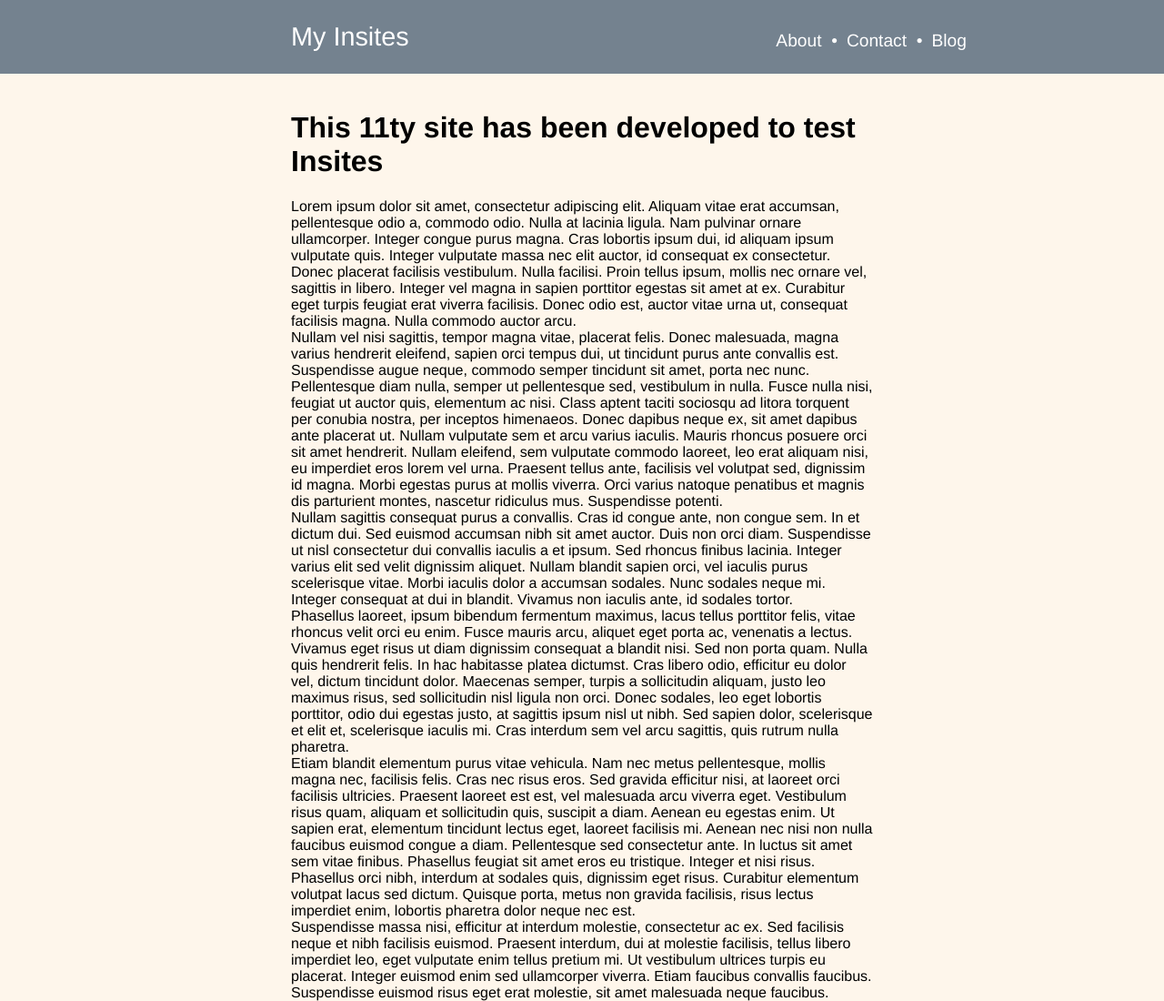
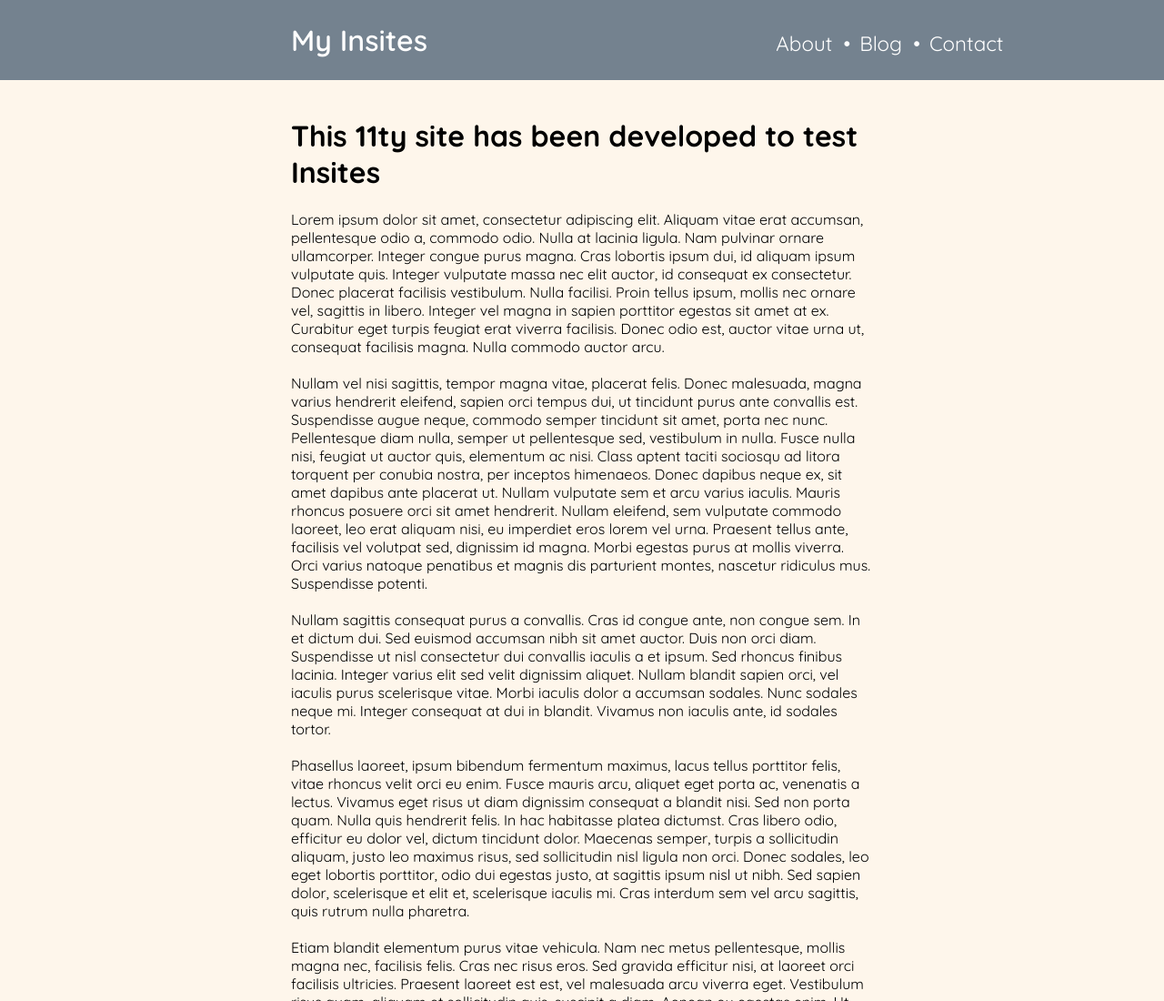
Before and after one commit to MatthewGoostreyInsites/11tyinsites, an Eleventy site: page src/index.md in a window 1280 px wide. Shown: the top 1100 px of the page at 91% size. Built offline with nearby package versions, Linux system fonts and the light colour scheme; Eleventy itself is replaced by a stand-in of ours; files that its build step writes are made by us from their sources.

Commit message:
added contact info

```diff
--- a/assets/styles.css
+++ b/assets/styles.css
@@ -7,8 +7,6 @@ html, body, p, a, ul, li {
 li {
     list-style: none;
 }
-/* google fonts */
-@import url('https://fonts.googleapis.com/css2?family=Quicksand:wght@300;400;500;600;700&display=swap');
 
 /* --- default styles --- */
 body {
@@ -40,11 +38,12 @@ body {
     margin-right: 10px;
 }
 .headerLeft {
-    font-size: 1.8rem;
+    font-size: 2rem;
     grid-column: 4/6;
+    font-weight: 600;
 }
 .headerRight {
-    font-size: 1.2rem;
+    font-size: 1.4rem;
     grid-column: 9/13;
     padding-top: 10px;
     /* padding-left: 20px; */
--- a/src/_includes/base.njk
+++ b/src/_includes/base.njk
@@ -11,8 +11,8 @@
         <div class="headerRight">
             <ul>
                 <li><a href="/about">About</a>&nbsp;&nbsp;&bull;</li>
-                <li><a href="/contact">Contact</a>&nbsp;&nbsp;&bull;</li>
-                <li><a href="/blogs">Blog</a></li>
+                <li><a href="/blogs">Blog</a>&nbsp;&nbsp;&bull;</li>
+                <li><a href="/contact">Contact</a></li>
             </ul>
         </div>
     </nav>
--- a/src/_includes/partials/head.njk
+++ b/src/_includes/partials/head.njk
@@ -4,8 +4,10 @@
   <meta charset="UTF-8" />
   <meta name="viewport" content="width=device-width, initial-scale=1.0" />
   <title>{{ title }}</title>
+  <meta name="description" content="{{ description }}">
+  <link rel="preconnect" href="https://fonts.gstatic.com">
+  <link href="https://fonts.googleapis.com/css2?family=Quicksand:wght@300;400;500;600;700&display=swap" rel="stylesheet">
+  <link rel="stylesheet" href="../assets/styles.css">
   <link rel="icon" type="image/ico" href="../assets/favicon.ico">
-  <meta name="description" content="{{ description }}">
-  <link rel="stylesheet" href="../assets/styles.css">
 </head>
 <body>
--- a/src/index.md
+++ b/src/index.md
@@ -7,18 +7,18 @@ eleventyNavigation:
   order: 100
 ---
 
-Lorem ipsum dolor sit amet, consectetur adipiscing elit. Aliquam vitae erat accumsan, pellentesque odio a, commodo odio. Nulla at lacinia ligula. Nam pulvinar ornare ullamcorper. Integer congue purus magna. Cras lobortis ipsum dui, id aliquam ipsum vulputate quis. Integer vulputate massa nec elit auctor, id consequat ex consectetur. Donec placerat facilisis vestibulum. Nulla facilisi. Proin tellus ipsum, mollis nec ornare vel, sagittis in libero. Integer vel magna in sapien porttitor egestas sit amet at ex. Curabitur eget turpis feugiat erat viverra facilisis. Donec odio est, auctor vitae urna ut, consequat facilisis magna. Nulla commodo auctor arcu.
+Lorem ipsum dolor sit amet, consectetur adipiscing elit. Aliquam vitae erat accumsan, pellentesque odio a, commodo odio. Nulla at lacinia ligula. Nam pulvinar ornare ullamcorper. Integer congue purus magna. Cras lobortis ipsum dui, id aliquam ipsum vulputate quis. Integer vulputate massa nec elit auctor, id consequat ex consectetur. Donec placerat facilisis vestibulum. Nulla facilisi. Proin tellus ipsum, mollis nec ornare vel, sagittis in libero. Integer vel magna in sapien porttitor egestas sit amet at ex. Curabitur eget turpis feugiat erat viverra facilisis. Donec odio est, auctor vitae urna ut, consequat facilisis magna. Nulla commodo auctor arcu.<br><br>
 
-Nullam vel nisi sagittis, tempor magna vitae, placerat felis. Donec malesuada, magna varius hendrerit eleifend, sapien orci tempus dui, ut tincidunt purus ante convallis est. Suspendisse augue neque, commodo semper tincidunt sit amet, porta nec nunc. Pellentesque diam nulla, semper ut pellentesque sed, vestibulum in nulla. Fusce nulla nisi, feugiat ut auctor quis, elementum ac nisi. Class aptent taciti sociosqu ad litora torquent per conubia nostra, per inceptos himenaeos. Donec dapibus neque ex, sit amet dapibus ante placerat ut. Nullam vulputate sem et arcu varius iaculis. Mauris rhoncus posuere orci sit amet hendrerit. Nullam eleifend, sem vulputate commodo laoreet, leo erat aliquam nisi, eu imperdiet eros lorem vel urna. Praesent tellus ante, facilisis vel volutpat sed, dignissim id magna. Morbi egestas purus at mollis viverra. Orci varius natoque penatibus et magnis dis parturient montes, nascetur ridiculus mus. Suspendisse potenti.
+Nullam vel nisi sagittis, tempor magna vitae, placerat felis. Donec malesuada, magna varius hendrerit eleifend, sapien orci tempus dui, ut tincidunt purus ante convallis est. Suspendisse augue neque, commodo semper tincidunt sit amet, porta nec nunc. Pellentesque diam nulla, semper ut pellentesque sed, vestibulum in nulla. Fusce nulla nisi, feugiat ut auctor quis, elementum ac nisi. Class aptent taciti sociosqu ad litora torquent per conubia nostra, per inceptos himenaeos. Donec dapibus neque ex, sit amet dapibus ante placerat ut. Nullam vulputate sem et arcu varius iaculis. Mauris rhoncus posuere orci sit amet hendrerit. Nullam eleifend, sem vulputate commodo laoreet, leo erat aliquam nisi, eu imperdiet eros lorem vel urna. Praesent tellus ante, facilisis vel volutpat sed, dignissim id magna. Morbi egestas purus at mollis viverra. Orci varius natoque penatibus et magnis dis parturient montes, nascetur ridiculus mus. Suspendisse potenti.<br><br>
 
-Nullam sagittis consequat purus a convallis. Cras id congue ante, non congue sem. In et dictum dui. Sed euismod accumsan nibh sit amet auctor. Duis non orci diam. Suspendisse ut nisl consectetur dui convallis iaculis a et ipsum. Sed rhoncus finibus lacinia. Integer varius elit sed velit dignissim aliquet. Nullam blandit sapien orci, vel iaculis purus scelerisque vitae. Morbi iaculis dolor a accumsan sodales. Nunc sodales neque mi. Integer consequat at dui in blandit. Vivamus non iaculis ante, id sodales tortor.
+Nullam sagittis consequat purus a convallis. Cras id congue ante, non congue sem. In et dictum dui. Sed euismod accumsan nibh sit amet auctor. Duis non orci diam. Suspendisse ut nisl consectetur dui convallis iaculis a et ipsum. Sed rhoncus finibus lacinia. Integer varius elit sed velit dignissim aliquet. Nullam blandit sapien orci, vel iaculis purus scelerisque vitae. Morbi iaculis dolor a accumsan sodales. Nunc sodales neque mi. Integer consequat at dui in blandit. Vivamus non iaculis ante, id sodales tortor.<br><br>
 
-Phasellus laoreet, ipsum bibendum fermentum maximus, lacus tellus porttitor felis, vitae rhoncus velit orci eu enim. Fusce mauris arcu, aliquet eget porta ac, venenatis a lectus. Vivamus eget risus ut diam dignissim consequat a blandit nisi. Sed non porta quam. Nulla quis hendrerit felis. In hac habitasse platea dictumst. Cras libero odio, efficitur eu dolor vel, dictum tincidunt dolor. Maecenas semper, turpis a sollicitudin aliquam, justo leo maximus risus, sed sollicitudin nisl ligula non orci. Donec sodales, leo eget lobortis porttitor, odio dui egestas justo, at sagittis ipsum nisl ut nibh. Sed sapien dolor, scelerisque et elit et, scelerisque iaculis mi. Cras interdum sem vel arcu sagittis, quis rutrum nulla pharetra.
+Phasellus laoreet, ipsum bibendum fermentum maximus, lacus tellus porttitor felis, vitae rhoncus velit orci eu enim. Fusce mauris arcu, aliquet eget porta ac, venenatis a lectus. Vivamus eget risus ut diam dignissim consequat a blandit nisi. Sed non porta quam. Nulla quis hendrerit felis. In hac habitasse platea dictumst. Cras libero odio, efficitur eu dolor vel, dictum tincidunt dolor. Maecenas semper, turpis a sollicitudin aliquam, justo leo maximus risus, sed sollicitudin nisl ligula non orci. Donec sodales, leo eget lobortis porttitor, odio dui egestas justo, at sagittis ipsum nisl ut nibh. Sed sapien dolor, scelerisque et elit et, scelerisque iaculis mi. Cras interdum sem vel arcu sagittis, quis rutrum nulla pharetra.<br><br>
 
-Etiam blandit elementum purus vitae vehicula. Nam nec metus pellentesque, mollis magna nec, facilisis felis. Cras nec risus eros. Sed gravida efficitur nisi, at laoreet orci facilisis ultricies. Praesent laoreet est est, vel malesuada arcu viverra eget. Vestibulum risus quam, aliquam et sollicitudin quis, suscipit a diam. Aenean eu egestas enim. Ut sapien erat, elementum tincidunt lectus eget, laoreet facilisis mi. Aenean nec nisi non nulla faucibus euismod congue a diam. Pellentesque sed consectetur ante. In luctus sit amet sem vitae finibus. Phasellus feugiat sit amet eros eu tristique. Integer et nisi risus. Phasellus orci nibh, interdum at sodales quis, dignissim eget risus. Curabitur elementum volutpat lacus sed dictum. Quisque porta, metus non gravida facilisis, risus lectus imperdiet enim, lobortis pharetra dolor neque nec est.
+Etiam blandit elementum purus vitae vehicula. Nam nec metus pellentesque, mollis magna nec, facilisis felis. Cras nec risus eros. Sed gravida efficitur nisi, at laoreet orci facilisis ultricies. Praesent laoreet est est, vel malesuada arcu viverra eget. Vestibulum risus quam, aliquam et sollicitudin quis, suscipit a diam. Aenean eu egestas enim. Ut sapien erat, elementum tincidunt lectus eget, laoreet facilisis mi. Aenean nec nisi non nulla faucibus euismod congue a diam. Pellentesque sed consectetur ante. In luctus sit amet sem vitae finibus. Phasellus feugiat sit amet eros eu tristique. Integer et nisi risus. Phasellus orci nibh, interdum at sodales quis, dignissim eget risus. Curabitur elementum volutpat lacus sed dictum. Quisque porta, metus non gravida facilisis, risus lectus imperdiet enim, lobortis pharetra dolor neque nec est.<br><br>
 
-Suspendisse massa nisi, efficitur at interdum molestie, consectetur ac ex. Sed facilisis neque et nibh facilisis euismod. Praesent interdum, dui at molestie facilisis, tellus libero imperdiet leo, eget vulputate enim tellus pretium mi. Ut vestibulum ultrices turpis eu placerat. Integer euismod enim sed ullamcorper viverra. Etiam faucibus convallis faucibus. Suspendisse euismod risus eget erat molestie, sit amet malesuada neque faucibus.
+Suspendisse massa nisi, efficitur at interdum molestie, consectetur ac ex. Sed facilisis neque et nibh facilisis euismod. Praesent interdum, dui at molestie facilisis, tellus libero imperdiet leo, eget vulputate enim tellus pretium mi. Ut vestibulum ultrices turpis eu placerat. Integer euismod enim sed ullamcorper viverra. Etiam faucibus convallis faucibus. Suspendisse euismod risus eget erat molestie, sit amet malesuada neque faucibus.<br><br>
 
-Nullam quam dolor, tincidunt at massa id, rhoncus scelerisque odio. Vestibulum consectetur, massa imperdiet mattis posuere, arcu quam dictum nulla, tempor elementum enim arcu non turpis. Vivamus fringilla volutpat dolor, sed posuere odio venenatis in. Cras vel augue ultricies, imperdiet tortor sed, pulvinar ante. Proin porta at felis sed malesuada. Vivamus ac suscipit lacus. In aliquet, massa ac tincidunt pellentesque, mi eros dapibus nisl, eget pulvinar ligula eros rhoncus leo. Suspendisse scelerisque porta nisl a dignissim. Suspendisse quam leo, venenatis at tortor sit amet, gravida tincidunt augue. Nulla quis elit vel nibh molestie sagittis sed euismod leo. Aliquam eu libero lacus. Nulla facilisi. Aenean vitae orci leo. Vestibulum vitae magna eu tortor ultricies bibendum quis sed leo. Fusce hendrerit posuere enim, in fringilla risus cursus eget. Nulla risus quam, malesuada a ornare a, placerat eget felis.
+Nullam quam dolor, tincidunt at massa id, rhoncus scelerisque odio. Vestibulum consectetur, massa imperdiet mattis posuere, arcu quam dictum nulla, tempor elementum enim arcu non turpis. Vivamus fringilla volutpat dolor, sed posuere odio venenatis in. Cras vel augue ultricies, imperdiet tortor sed, pulvinar ante. Proin porta at felis sed malesuada. Vivamus ac suscipit lacus. In aliquet, massa ac tincidunt pellentesque, mi eros dapibus nisl, eget pulvinar ligula eros rhoncus leo. Suspendisse scelerisque porta nisl a dignissim. Suspendisse quam leo, venenatis at tortor sit amet, gravida tincidunt augue. Nulla quis elit vel nibh molestie sagittis sed euismod leo. Aliquam eu libero lacus. Nulla facilisi. Aenean vitae orci leo. Vestibulum vitae magna eu tortor ultricies bibendum quis sed leo. Fusce hendrerit posuere enim, in fringilla risus cursus eget. Nulla risus quam, malesuada a ornare a, placerat eget felis.<br><br>
 
 Curabitur luctus iaculis risus sit amet iaculis. Vivamus elementum consequat lectus, vitae varius eros dignissim vel. Nam tincidunt elementum neque sed facilisis. Curabitur ac sem in tortor finibus vestibulum eu nec risus. Donec mattis sodales tincidunt. Sed tincidunt, neque non lobortis viverra, dui nibh vehicula tortor, non laoreet arcu nisl eget libero. Aliquam erat volutpat. Nullam id congue dolor. Suspendisse gravida, purus non lobortis ullamcorper, libero magna pellentesque risus, in fringilla nunc elit eu arcu. Nullam cursus fini
```
Also changed, not shown: src/about.md (+4 -4 lines), src/contact.md (+6 -2 lines), 5 other files.
